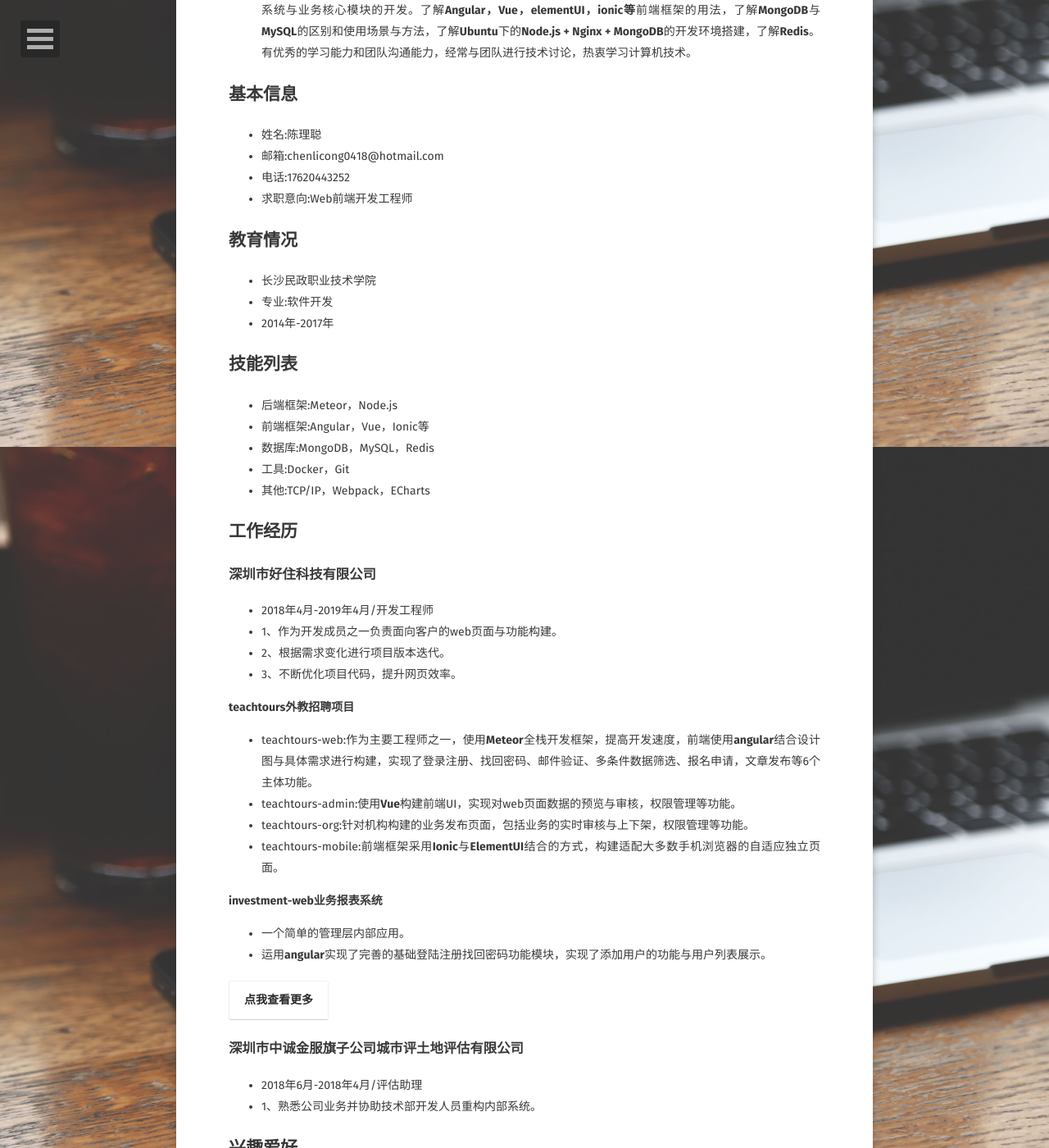
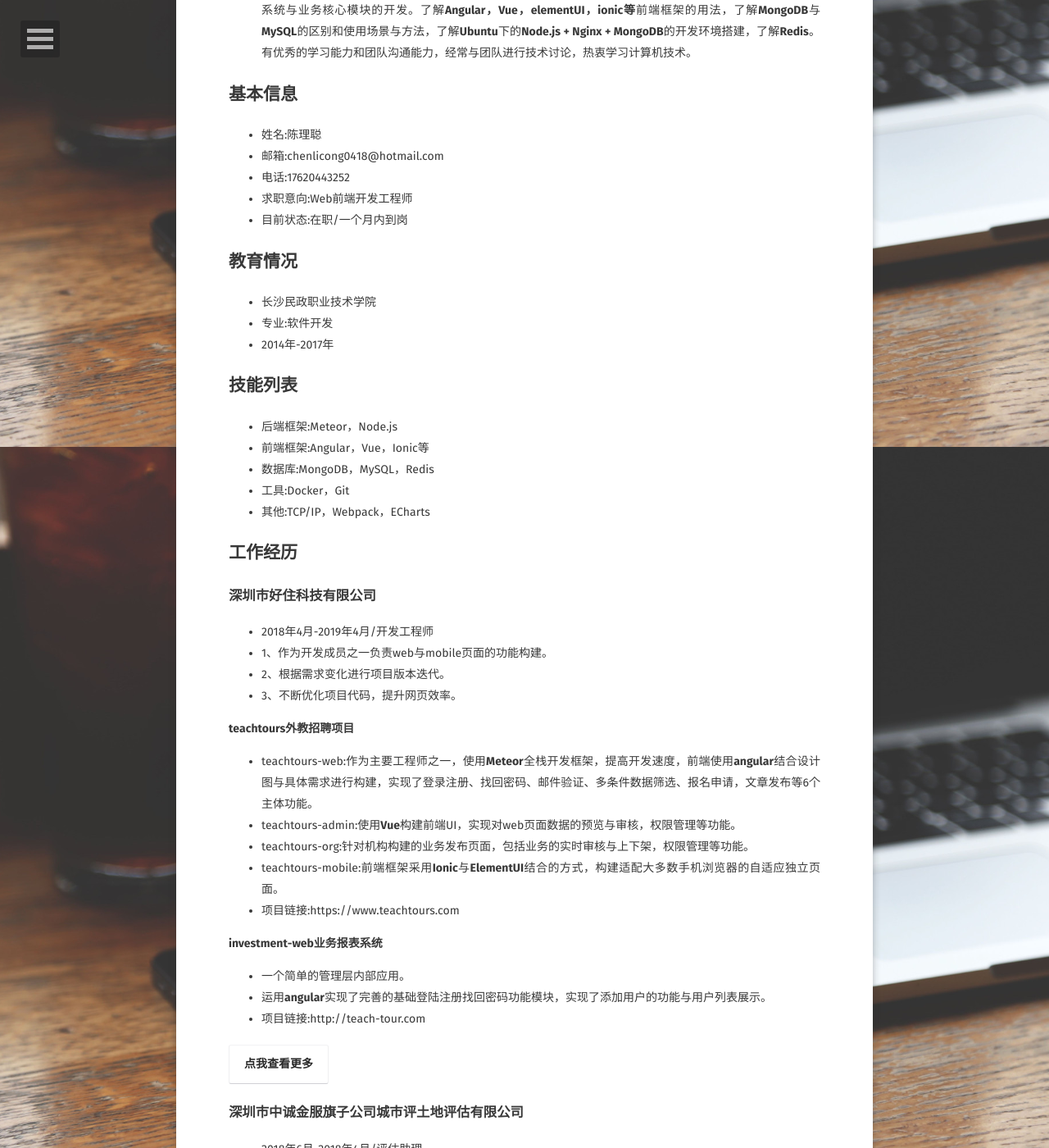
Before and after one commit to CLC707889523/kanade.github.io, a Jekyll site: the page built from about/index.md, in a window 1280 px wide and 1400 px high, scrolled down 355 px. Shown: the whole window at 82% size. Built offline with Jekyll 4.4.1, drawn with Linux system fonts in a browser that asks for light colours; some web fonts are replaced.

Commit message:
update resume data

```diff
--- a/about/index.md
+++ b/about/index.md
@@ -15,6 +15,7 @@ comments: false
 * 邮箱:chenlicong0418@hotmail.com
 * 电话:17620443252
 * 求职意向:Web前端开发工程师
+* 目前状态:在职/一个月内到岗
 
 ## 教育情况
 * 长沙民政职业技术学院
@@ -31,18 +32,24 @@ comments: false
 ## 工作经历
 ### 深圳市好住科技有限公司
 * 2018年4月-2019年4月/开发工程师
-* 1、作为开发成员之一负责面向客户的web页面与功能构建。
+* 1、作为开发成员之一负责web与mobile页面的功能构建。
 * 2、根据需求变化进行项目版本迭代。
 * 3、不断优化项目代码，提升网页效率。
+
 <left><b>teachtours外教招聘项目</b></left>
+
 * teachtours-web:作为主要工程师之一，使用<b>Meteor</b>全栈开发框架，提高开发速度，前端使用<b>angular</b>结合设计图与具体需求进行构建，实现了登录注册、找回密码、邮件验证、多条件数据筛选、报名申请，文章发布等6个主体功能。
 * teachtours-admin:使用<b>Vue</b>构建前端UI，实现对web页面数据的预览与审核，权限管理等功能。
 * teachtours-org:针对机构构建的业务发布页面，包括业务的实时审核与上下架，权限管理等功能。
 * teachtours-mobile:前端框架采用<b>Ionic</b>与<b>ElementUI</b>结合的方式，构建适配大多数手机浏览器的自适应独立页面。
+* 项目链接:https://www.teachtours.com
 
 <left><b>investment-web业务报表系统</b></left>
+
 * 一个简单的管理层内部应用。
 * 运用<b>angular</b>实现了完善的基础登陆注册找回密码功能模块，实现了添加用户的功能与用户列表展示。
+* 项目链接:http://teach-tour.com
+
 <left>
     <a class="btn zoombtn" href="{{ site.url }}/projects">
         <b>点我查看更多</b>
```
